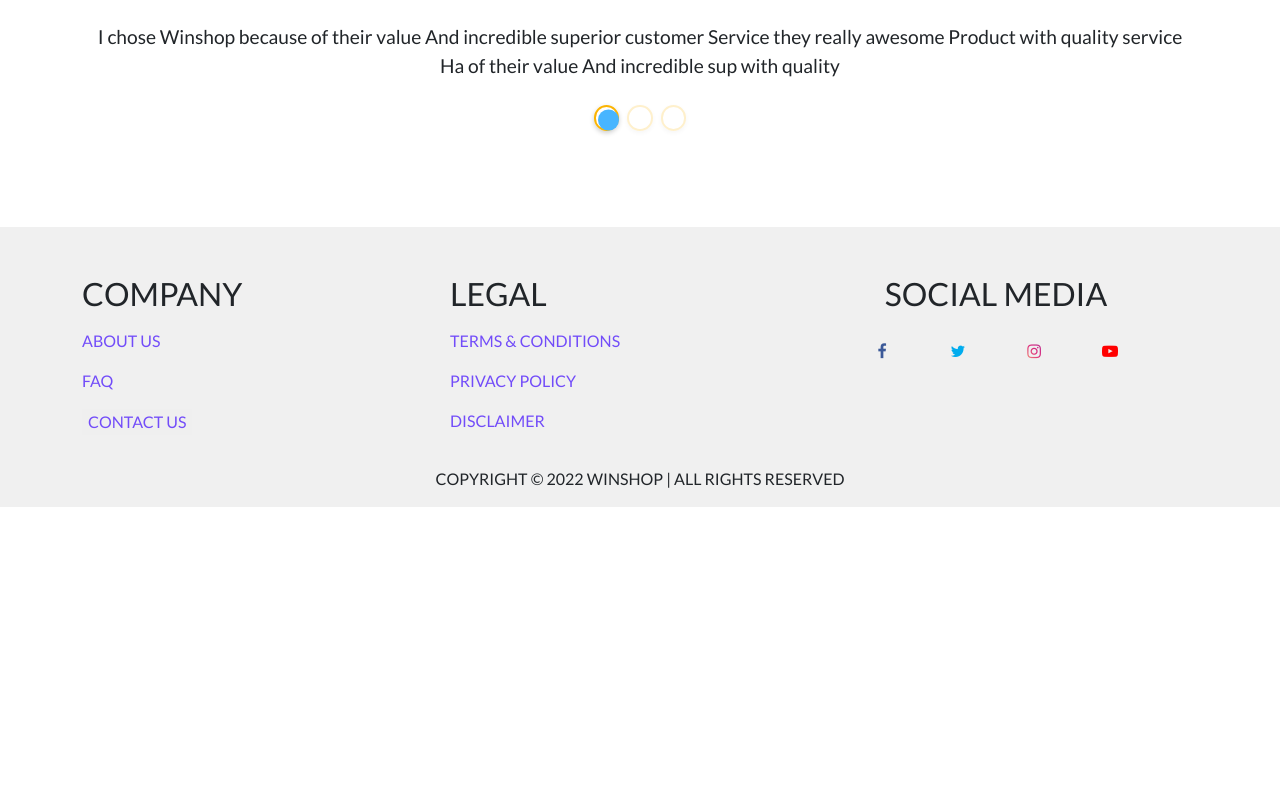
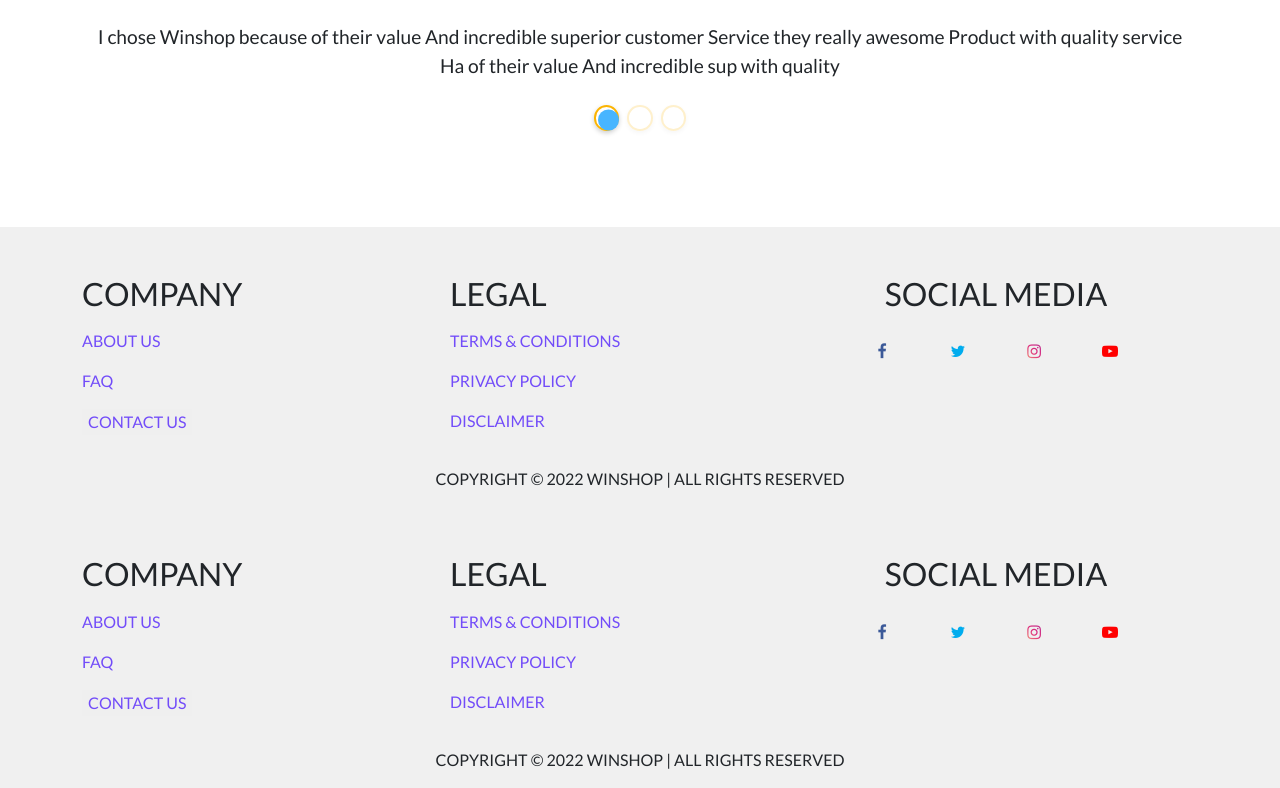
Before and after one commit to PhamDuyTruong/NM-CNPM, a React (Create React App) app in the folder Source/Frontend/winshop/: page / in a window 1280 px wide. Shown: the part 3893-4681 px from the top of the page. Before the commit the page ends 4400 px from the top, so only its background shows below. Built offline with nearby package versions, Linux system fonts and the light colour scheme; no server answers.

Commit message:
authorize on homepage

```diff
--- a/Source/Frontend/winshop/src/App.js
+++ b/Source/Frontend/winshop/src/App.js
@@ -1,29 +1,31 @@
-import React from 'react';
+import React from "react";
 import { BrowserRouter, Route, Switch } from "react-router-dom";
 
-import Header from './Components/Header/Header';
-import PrevFilterContext from './context/PrevFilterContext';
-import DetailProduct from './pages/DetailProduct';
-import Home from './pages/Home';
-import Shop from './pages/Shop';
-import FAQ from './Components/FAQ';
-import Disclaimer from './Components/Disclaimer';
-import Privacy from './Components/Privacy';
-import Terms from './Components/Terms';
-import Signup from './Components/Signup';
-import Signin from './Components/Signin';
-import Checkout from './pages/Checkout';
-import CheckoutSuccess from './pages/Payment/CheckoutSuccess';
-import LogOut from './pages/Logout';
-import Profile from './pages/Profile';
-import PageNotFound from './pages/PageNotFound';
+import Header from "./Components/Header/Header";
+import PrevFilterContext from "./context/PrevFilterContext";
+import DetailProduct from "./pages/DetailProduct";
+import Home from "./pages/Home";
+import Shop from "./pages/Shop";
+import FAQ from "./Components/FAQ";
+import Disclaimer from "./Components/Disclaimer";
+import Privacy from "./Components/Privacy";
+import Terms from "./Components/Terms";
+import Signup from "./Components/Signup";
+import Signin from "./Components/Signin";
+import Checkout from "./pages/Checkout";
+import CheckoutSuccess from "./pages/Payment/CheckoutSuccess";
+import LogOut from "./pages/Logout";
+import Profile from "./pages/Profile";
+import PageNotFound from "./pages/PageNotFound";
+import AppLayout from "./Layouts/AppLayout";
 
 function App() {
   return (
-
     <BrowserRouter>
+      <Switch>
+        <Route path="/">
           <PrevFilterContext>
-        <Header />
+            <AppLayout>
               <Switch>
                 <Route path="/" exact>
                   <Home />
@@ -68,7 +70,10 @@ function App() {
                   <PageNotFound />
                 </Route>
               </Switch>
+            </AppLayout>
           </PrevFilterContext>
+        </Route>
+      </Switch>
     </BrowserRouter>
   );
 }
--- /dev/null
+++ b/Source/Frontend/winshop/src/Layouts/AppLayout/index.js
@@ -0,0 +1,15 @@
+import React from 'react'
+import Footer from '../../Components/Footer'
+import Header from '../../Components/Header/Header'
+
+function AppLayout({children}) {
+  return (
+    <>
+        <Header />
+        {children}
+        <Footer />
+    </>
+  )
+}
+
+export default AppLayout
```
Also changed, not shown: Source/Frontend/winshop/src/Layouts/AdminLayout/index.js (added, +9 -0 lines). Lines whose indentation alone changed are shown as unchanged.
